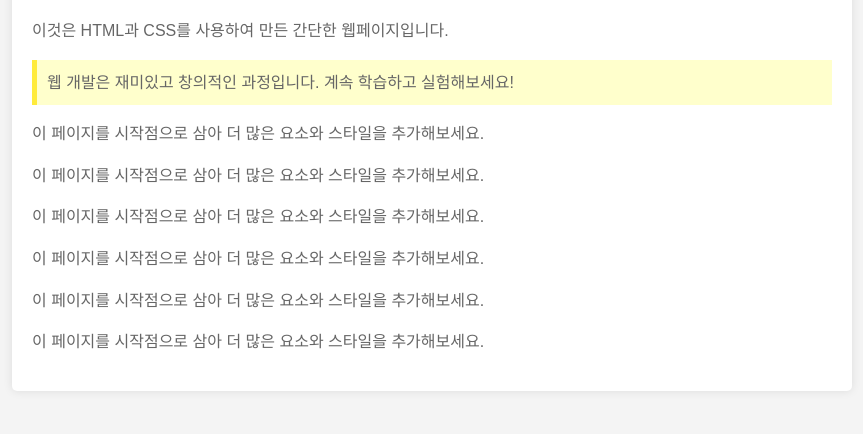
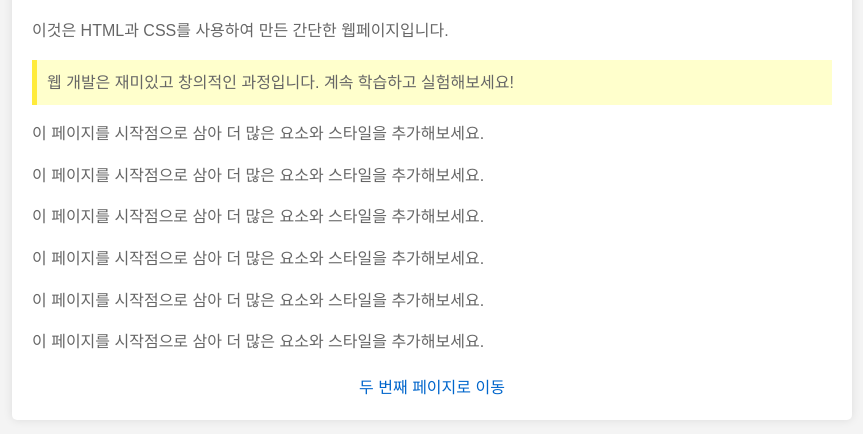
Before and after one commit to PyunTaiHyun/SearchHTML, a plain HTML site: page index.html in a window 1280 px wide. Shown: the part 116-550 px from the top of the page, without its empty margins (208-1071 px from the left). Drawn offline with Linux system fonts and the light colour scheme.

Commit message:
Update index.html

```diff
--- a/index.html
+++ b/index.html
@@ -32,6 +32,14 @@
             padding: 10px;
             border-left: 5px solid #ffeb3b;
         }
+        .nav {
+            text-align: center;
+            margin-top: 20px;
+        }
+        .nav a {
+            color: #0066cc;
+            text-decoration: none;
+        }
     </style>
 </head>
 <body>
@@ -45,6 +53,9 @@
         <p>이 페이지를 시작점으로 삼아 더 많은 요소와 스타일을 추가해보세요.</p>
         <p>이 페이지를 시작점으로 삼아 더 많은 요소와 스타일을 추가해보세요.</p>
         <p>이 페이지를 시작점으로 삼아 더 많은 요소와 스타일을 추가해보세요.</p>
+        <div class="nav">
+            <a href="page2.html">두 번째 페이지로 이동</a>
+        </div>
     </div>
 </body>
 </html>
```
